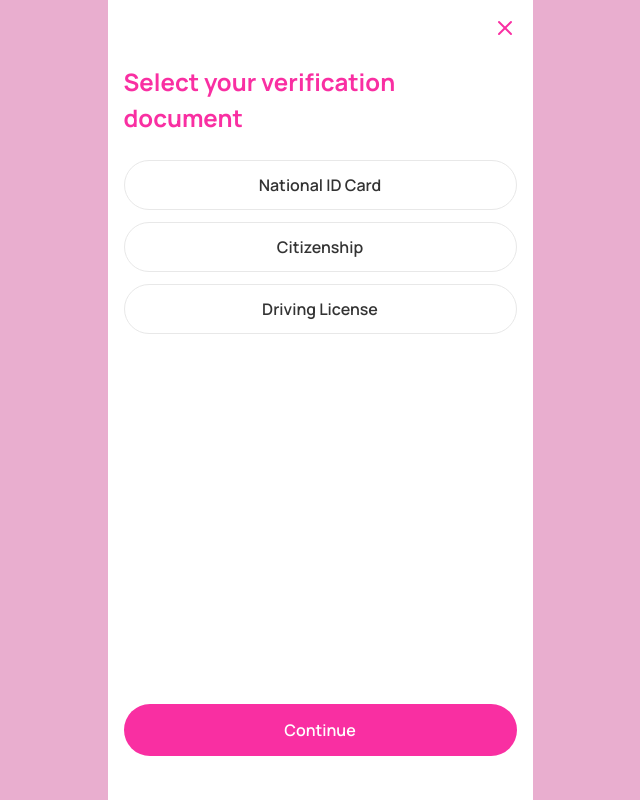
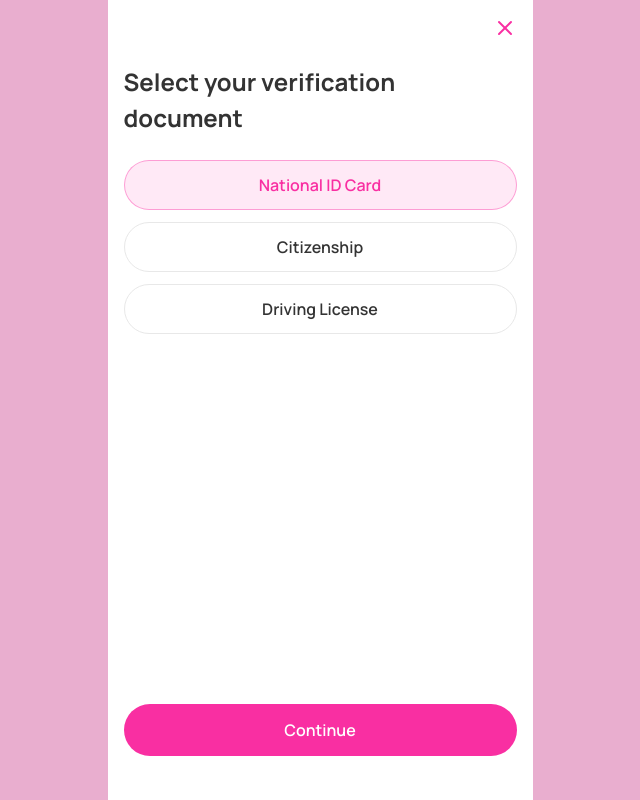
Before and after one commit to parajulisanket/Dating-App, a Next.js app: page /verification/document in a window 1280 px wide. Shown: the whole page, without its empty margins (320-960 px from the left). Built offline with nearby package versions, Linux system fonts and the light colour scheme.

Commit message:
hydration

```diff
--- a/components/Verification/Verification.tsx
+++ b/components/Verification/Verification.tsx
@@ -1,17 +1,20 @@
+'use client'
 import React from 'react'
 import Link from 'next/link'
 import { ChevronLeft } from "lucide-react";
 import Image from 'next/image';
 import icons from '@/assets/icons/icons';
+import { useTheme } from 'next-themes';
 export const Verification = () => {
+    const { theme } = useTheme();
     return (
         <>
             <main className='min-h-screen flex flex-col justify-between'>
                 <div className="">
-                    <div className="bg-white px-4 py-4 flex items-center gap-3 text-[#F92FA2] ml-1 ">
+                    <div className="bg-background px-4 py-4 flex items-center gap-3 text-[#F92FA2] ml-1 ">
 
                         <Link href='/settings' aria-label="Back" className="rounded-full">
-                            <ChevronLeft className="" size={24} strokeWidth={1.5} />
+                            <ChevronLeft size={24} className={theme === "light" ? "" : "filter invert brightness-0"} strokeWidth={1.5} />
                         </Link>
 
                         <h1 className="text-[24px] font-bold leading-[36px]"></h1>
--- a/components/Verification/VerificationDocument/VerificationDocument.jsx
+++ b/components/Verification/VerificationDocument/VerificationDocument.jsx
@@ -1,39 +1,51 @@
 'use client'
-import React, { useState } from 'react';
-import { X, ChevronRight } from 'lucide-react';
+import React, { useEffect, useState } from 'react';
+import { X } from 'lucide-react';
 import Link from 'next/link';
+import { useTheme } from 'next-themes';
+import { useRouter } from 'next/navigation';
 export function VerificationDocument() {
-    const [selectedDocument, setSelectedDocument] = useState('');
-
+    const router = useRouter()
+    const [selectedDocument, setSelectedDocument] = useState('national-id');
+    const { theme } = useTheme();
+    const [mounted, setMounted] = useState(false);
     const documents = [
         { id: 'national-id', label: 'National ID Card' },
         { id: 'citizenship', label: 'Citizenship' },
         { id: 'driving-license', label: 'Driving License' }
     ];
-
+    useEffect(() => {
+        setMounted(true);
+    }, [])
+    if (!mounted) {
+        return
+    }
     return (
-        <main className="min-h-screen flex flex-col justify-between bg-white">
+        <main className="min-h-screen flex flex-col justify-between ">
             <div>
                 <div className="px-4 py-4 flex items-center justify-end">
-
-                    <button aria-label="Close" className="text-[#F92FA2]">
+                    <button aria-label="Close" className="text-heading" onClick={() => router.push('/verification')}>
                         <X size={24} strokeWidth={2} />
                     </button>
                 </div>
                 <div className="px-4 mt-2">
-                    <h1 className="text-[24px] font-bold leading-[36px] text-[#F92FA2]">
+                    <h1 className="text-[24px] font-bold leading-[36px] ">
                         Select your verification<br />document
                     </h1>
                 </div>
 
-                <div className="px-4 mt-6 space-y-3">
+                <div className="px-4 mt-6 flex  flex-col gap-3 ">
                     {documents.map((doc) => (
                         <button
                             key={doc.id}
                             onClick={() => setSelectedDocument(doc.id)}
-                            className={`w-full py-[14px] px-[18px] border rounded-full text-[16px] font-semibold leading-[20px] font-semibold cursor-pointer ${selectedDocument === doc.id
-                                ? 'bg-primary-500/10 border-primary-500/40 text-primary-500'
-                                : 'border-neutral-200 '
+                            className={`py-[14px] px-[18px] border rounded-full text-[16px] leading-[20px] font-semibold cursor-pointer ${selectedDocument === doc.id
+                                ? theme === 'light'
+                                    ? 'bg-primary-500/10 border-primary-500/40 text-primary-500'
+                                    : 'bg-[#FFFFFF4D] border-white'
+                                : theme === 'light'
+                                    ? 'border-neutral-200  '
+                                    : 'border-[#FFFFFF4D] '
                                 }`}
                         >
                             <span className="text-[16px] font-semibold    ">
@@ -47,7 +59,7 @@ export function VerificationDocument() {
 
             <div className=" pb-8">
                 <div className="max-w-[425px] mx-auto px-4 py-3 ">
-                    <Link href='/verification/'>
+                    <Link href=''>
                         <button
                             className="w-full cursor-pointer bg-primary-500 h-[52px] text-white font-semibold text-[16px] py-3.5 rounded-full
                                       hover:bg-primary-700 active:bg-[#D01080] transition-colors
--- a/components/landingpage/LandingPage.tsx
+++ b/components/landingpage/LandingPage.tsx
@@ -24,7 +24,7 @@ export default function LandingPage() {
       className="grid bg-background grid-rows-[auto_1fr_auto] gap-4"
     >
       {/* HEADER */}
-      <header className="text-center bbb">
+      <header className="text-center ">
         <div className="title">LOGO</div>
       </header>
 
```
